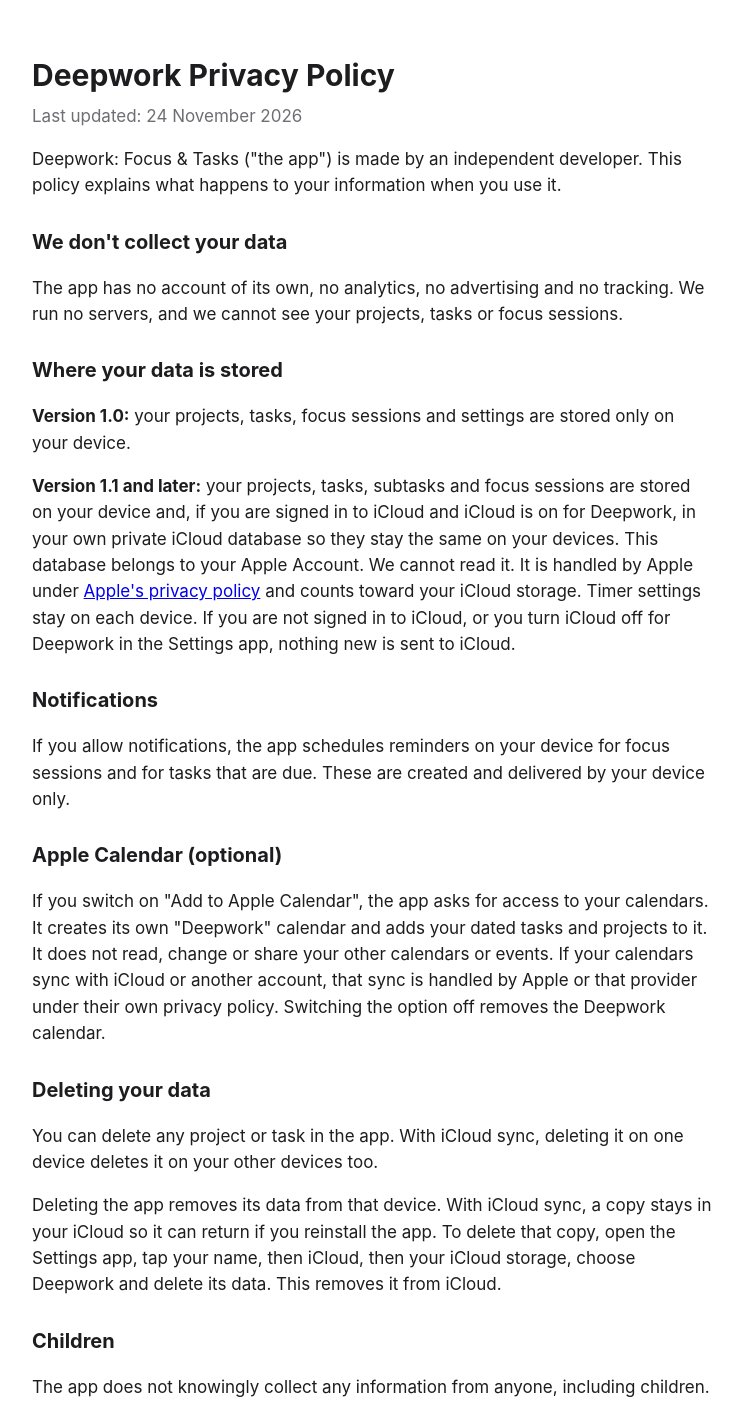
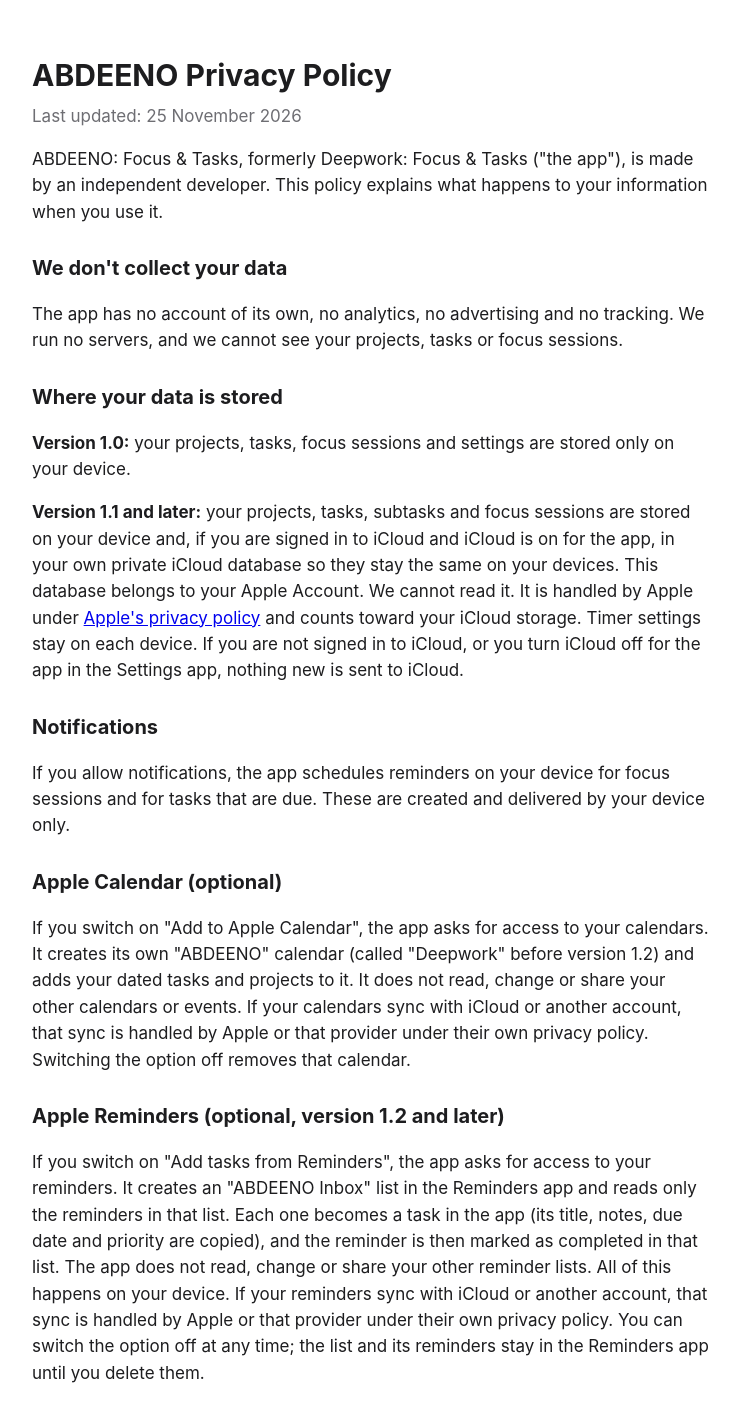
Before and after one commit to AmrHRAbdeen/deepwork-privacy, a plain HTML site: page index.html in a window 1280 px wide. Shown: the top 1403 px of the page, without its empty margins (268-1010 px from the left). Drawn offline with Linux system fonts and the light colour scheme.

Commit message:
Privacy policy for ABDEENO 1.2 (new name, Reminders)

```diff
--- a/index.html
+++ b/index.html
@@ -3,7 +3,7 @@
 <head>
 <meta charset="utf-8">
 <meta name="viewport" content="width=device-width, initial-scale=1">
-<title>Deepwork Privacy Policy</title>
+<title>ABDEENO Privacy Policy</title>
 <style>
   :root { --bg: #ffffff; --fg: #1d1d1f; --muted: #6e6e73; }
   @media (prefers-color-scheme: dark) { :root { --bg: #000000; --fg: #f5f5f7; --muted: #a1a1a6; } }
@@ -16,27 +16,30 @@
 </head>
 <body>
 <main>
-<h1>Deepwork Privacy Policy</h1>
-<p class="date">Last updated: 24 November 2026</p>
+<h1>ABDEENO Privacy Policy</h1>
+<p class="date">Last updated: 25 November 2026</p>
 
-<p>Deepwork: Focus &amp; Tasks ("the app") is made by an independent developer. This policy explains what happens to your information when you use it.</p>
+<p>ABDEENO: Focus &amp; Tasks, formerly Deepwork: Focus &amp; Tasks ("the app"), is made by an independent developer. This policy explains what happens to your information when you use it.</p>
 
 <h2>We don't collect your data</h2>
 <p>The app has no account of its own, no analytics, no advertising and no tracking. We run no servers, and we cannot see your projects, tasks or focus sessions.</p>
 
 <h2>Where your data is stored</h2>
 <p><strong>Version 1.0:</strong> your projects, tasks, focus sessions and settings are stored only on your device.</p>
-<p><strong>Version 1.1 and later:</strong> your projects, tasks, subtasks and focus sessions are stored on your device and, if you are signed in to iCloud and iCloud is on for Deepwork, in your own private iCloud database so they stay the same on your devices. This database belongs to your Apple Account. We cannot read it. It is handled by Apple under <a href="https://www.apple.com/legal/privacy/">Apple's privacy policy</a> and counts toward your iCloud storage. Timer settings stay on each device. If you are not signed in to iCloud, or you turn iCloud off for Deepwork in the Settings app, nothing new is sent to iCloud.</p>
+<p><strong>Version 1.1 and later:</strong> your projects, tasks, subtasks and focus sessions are stored on your device and, if you are signed in to iCloud and iCloud is on for the app, in your own private iCloud database so they stay the same on your devices. This database belongs to your Apple Account. We cannot read it. It is handled by Apple under <a href="https://www.apple.com/legal/privacy/">Apple's privacy policy</a> and counts toward your iCloud storage. Timer settings stay on each device. If you are not signed in to iCloud, or you turn iCloud off for the app in the Settings app, nothing new is sent to iCloud.</p>
 
 <h2>Notifications</h2>
 <p>If you allow notifications, the app schedules reminders on your device for focus sessions and for tasks that are due. These are created and delivered by your device only.</p>
 
 <h2>Apple Calendar (optional)</h2>
-<p>If you switch on "Add to Apple Calendar", the app asks for access to your calendars. It creates its own "Deepwork" calendar and adds your dated tasks and projects to it. It does not read, change or share your other calendars or events. If your calendars sync with iCloud or another account, that sync is handled by Apple or that provider under their own privacy policy. Switching the option off removes the Deepwork calendar.</p>
+<p>If you switch on "Add to Apple Calendar", the app asks for access to your calendars. It creates its own "ABDEENO" calendar (called "Deepwork" before version 1.2) and adds your dated tasks and projects to it. It does not read, change or share your other calendars or events. If your calendars sync with iCloud or another account, that sync is handled by Apple or that provider under their own privacy policy. Switching the option off removes that calendar.</p>
+
+<h2>Apple Reminders (optional, version 1.2 and later)</h2>
+<p>If you switch on "Add tasks from Reminders", the app asks for access to your reminders. It creates an "ABDEENO Inbox" list in the Reminders app and reads only the reminders in that list. Each one becomes a task in the app (its title, notes, due date and priority are copied), and the reminder is then marked as completed in that list. The app does not read, change or share your other reminder lists. All of this happens on your device. If your reminders sync with iCloud or another account, that sync is handled by Apple or that provider under their own privacy policy. You can switch the option off at any time; the list and its reminders stay in the Reminders app until you delete them.</p>
 
 <h2>Deleting your data</h2>
 <p>You can delete any project or task in the app. With iCloud sync, deleting it on one device deletes it on your other devices too.</p>
-<p>Deleting the app removes its data from that device. With iCloud sync, a copy stays in your iCloud so it can return if you reinstall the app. To delete that copy, open the Settings app, tap your name, then iCloud, then your iCloud storage, choose Deepwork and delete its data. This removes it from iCloud.</p>
+<p>Deleting the app removes its data from that device. With iCloud sync, a copy stays in your iCloud so it can return if you reinstall the app. To delete that copy, open the Settings app, tap your name, then iCloud, then your iCloud storage, choose ABDEENO (or Deepwork) and delete its data. This removes it from iCloud.</p>
 
 <h2>Children</h2>
 <p>The app does not knowingly collect any information from anyone, including children.</p>
```
